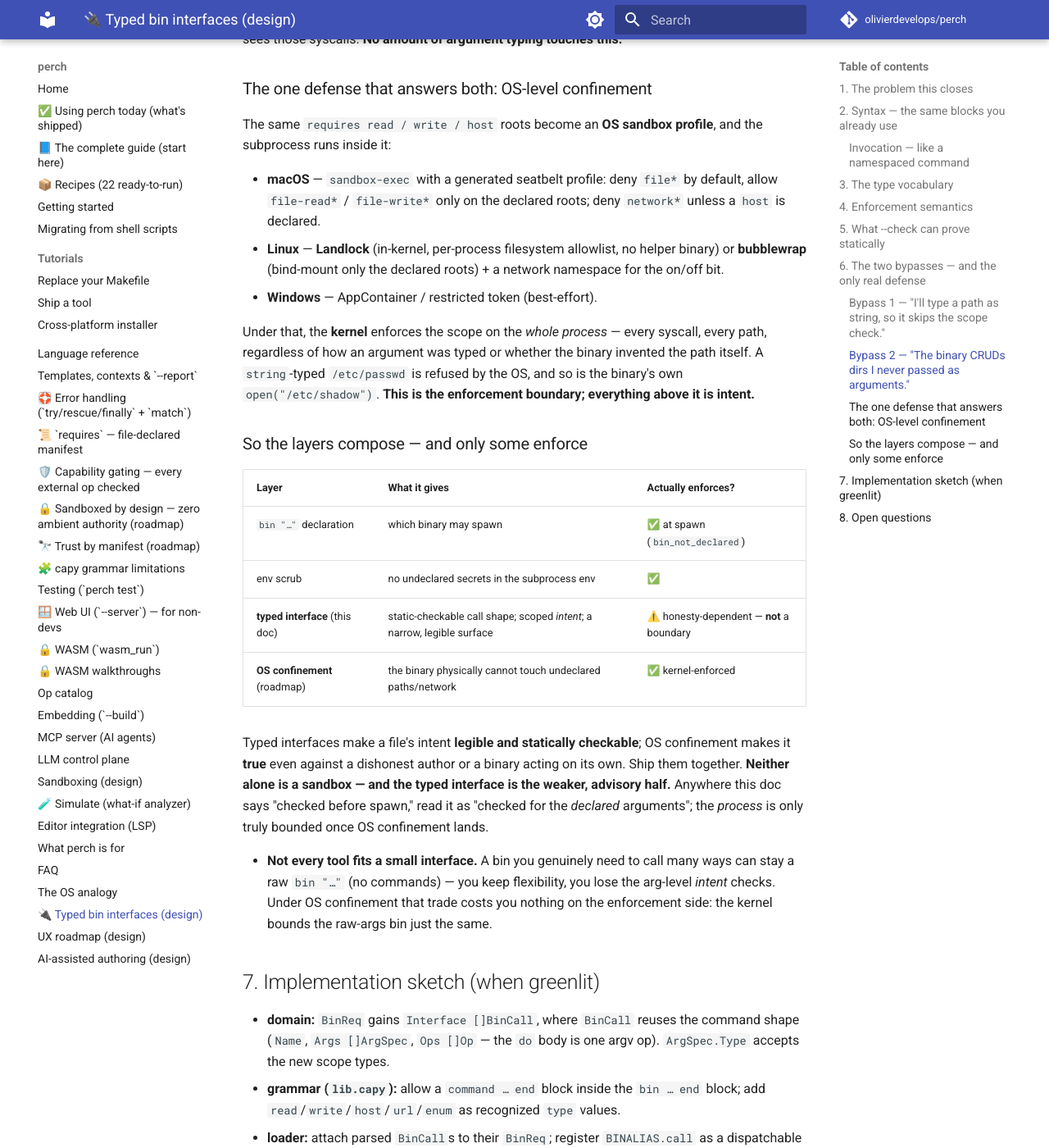
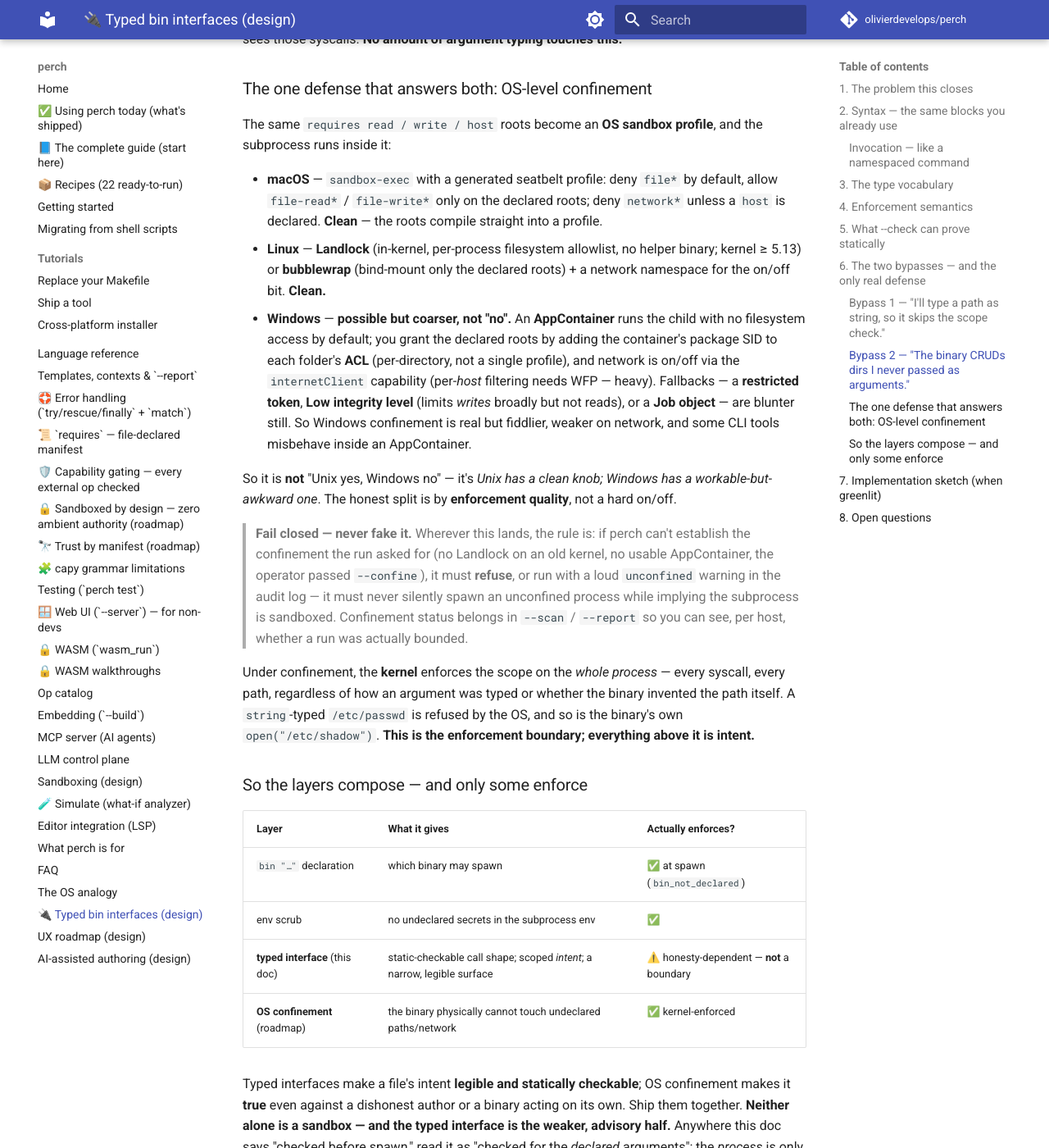
Before and after one commit to olivierdevelops/perch, an MkDocs documentation site: the page built from docs/typed-bins.md, in a window 1280 px wide and 1400 px high, scrolled down 4297 px. Shown: the whole window at 82% size. Built offline with MkDocs 1.6.1 and Material for MkDocs 9.7.7, drawn with Linux system fonts in a browser that asks for light colours; comment, search, counter and statistics services are not loaded.

Commit message:
docs(typed-bins): honest per-OS confinement landscape + fail-closed rule
Reviewer asked "Unix yes, Windows no?". Clarify it's by enforcement
quality, not a hard on/off: macOS sandbox-exec and Linux Landlock/bwrap map
cleanly to the requires roots; Windows is possible but coarser (AppContainer
+ per-folder ACL grants, on/off network via internetClient, WFP for per-host;
restricted token / Low IL / Job object as blunt fallbacks). Add the guiding
principle: fail closed — refuse or loudly warn `unconfined`, never silently
spawn unconfined while implying a sandbox; surface confinement status in
--scan / --report.

Co-Authored-By: Claude Opus 4.7 <noreply@anthropic.com>

```diff
--- a/docs/typed-bins.md
+++ b/docs/typed-bins.md
@@ -184,13 +184,33 @@ the subprocess runs inside it:
 
 - **macOS** — `sandbox-exec` with a generated seatbelt profile: deny `file*` by
   default, allow `file-read*` / `file-write*` only on the declared roots; deny
-  `network*` unless a `host` is declared.
+  `network*` unless a `host` is declared. **Clean** — the roots compile straight
+  into a profile.
 - **Linux** — **Landlock** (in-kernel, per-process filesystem allowlist, no helper
-  binary) or **bubblewrap** (bind-mount only the declared roots) + a network
-  namespace for the on/off bit.
-- **Windows** — AppContainer / restricted token (best-effort).
+  binary; kernel ≥ 5.13) or **bubblewrap** (bind-mount only the declared roots) +
+  a network namespace for the on/off bit. **Clean.**
+- **Windows** — **possible but coarser, not "no".** An **AppContainer** runs the
+  child with no filesystem access by default; you grant the declared roots by
+  adding the container's package SID to each folder's **ACL** (per-directory, not a
+  single profile), and network is on/off via the `internetClient` capability
+  (per-*host* filtering needs WFP — heavy). Fallbacks — a **restricted token**,
+  **Low integrity level** (limits *writes* broadly but not reads), or a **Job
+  object** — are blunter still. So Windows confinement is real but fiddlier, weaker
+  on network, and some CLI tools misbehave inside an AppContainer.
 
-Under that, the **kernel** enforces the scope on the *whole process* — every
+So it is **not** "Unix yes, Windows no" — it's *Unix has a clean knob; Windows has
+a workable-but-awkward one*. The honest split is by **enforcement quality**, not a
+hard on/off.
+
+> **Fail closed — never fake it.** Wherever this lands, the rule is: if perch can't
+> establish the confinement the run asked for (no Landlock on an old kernel, no
+> usable AppContainer, the operator passed `--confine`), it must **refuse**, or run
+> with a loud `unconfined` warning in the audit log — it must never silently spawn
+> an unconfined process while implying the subprocess is sandboxed. Confinement
+> status belongs in `--scan` / `--report` so you can see, per host, whether a run
+> was actually bounded.
+
+Under confinement, the **kernel** enforces the scope on the *whole process* — every
 syscall, every path, regardless of how an argument was typed or whether the binary
 invented the path itself. A `string`-typed `/etc/passwd` is refused by the OS, and
 so is the binary's own `open("/etc/shadow")`. **This is the enforcement boundary;
```
